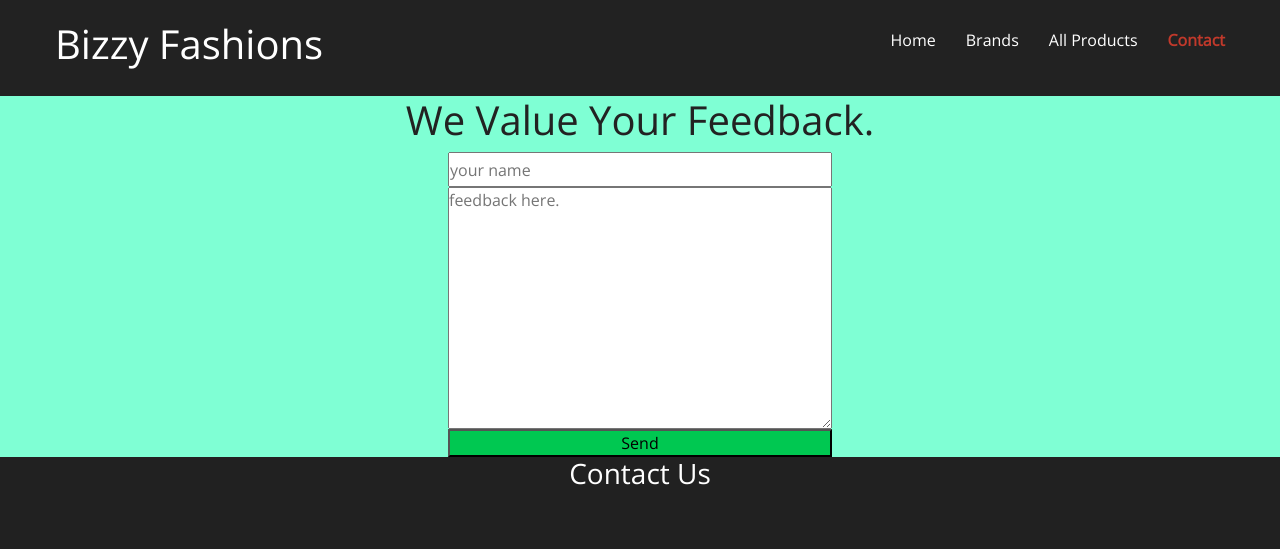
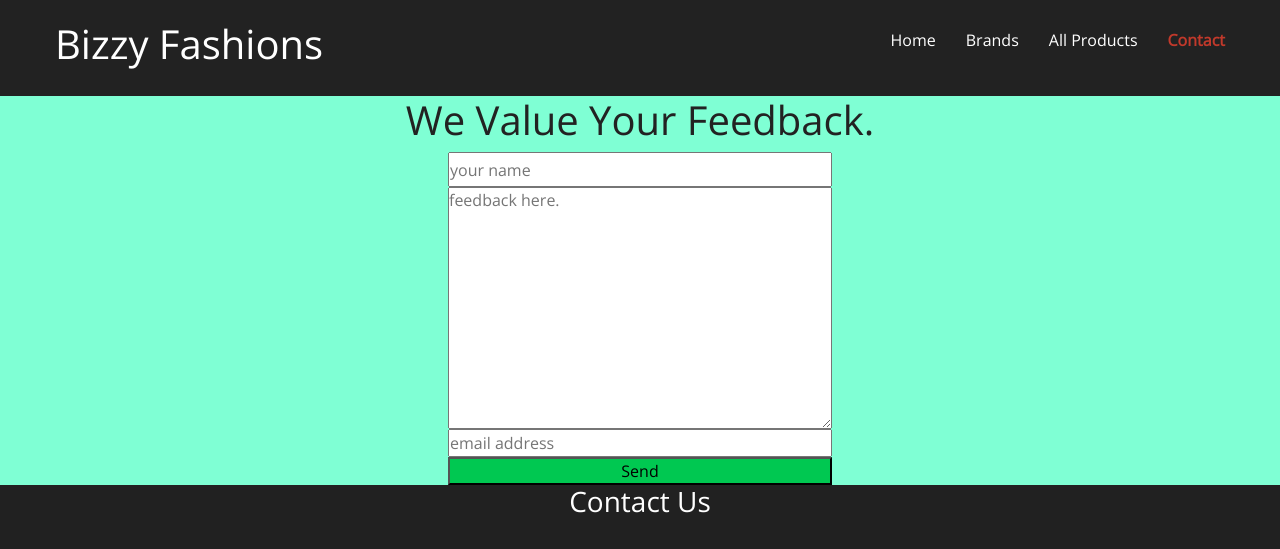
Before and after one commit to ronah289/bizzy-fashions, a plain HTML site: page contact.html in a window 1280 px wide. Shown: the top 549 px of the page. Drawn offline with nearby package versions, Linux system fonts and the light colour scheme.

Commit message:
add email field to feedback form

```diff
--- a/contact.html
+++ b/contact.html
@@ -67,6 +67,7 @@
         placeholder="feedback here."
         required
       ></textarea>
+      <input type="email" name="email" id="email" placeholder="email address" required >
       <button type="submit" id="submit" class="bg-success">Send</button>
     </form>
     <footer class="page-footer font-small bg-dark">
```
